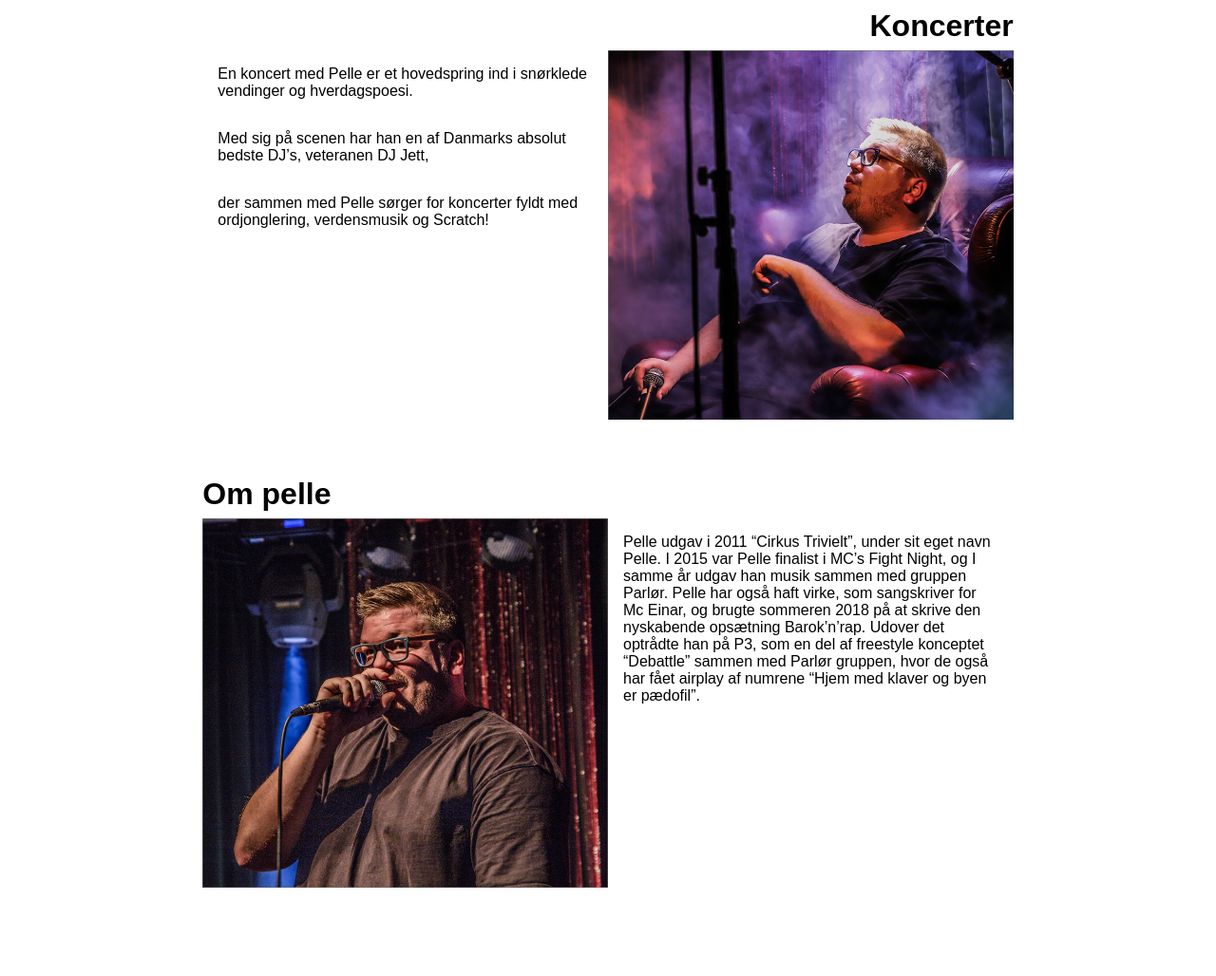
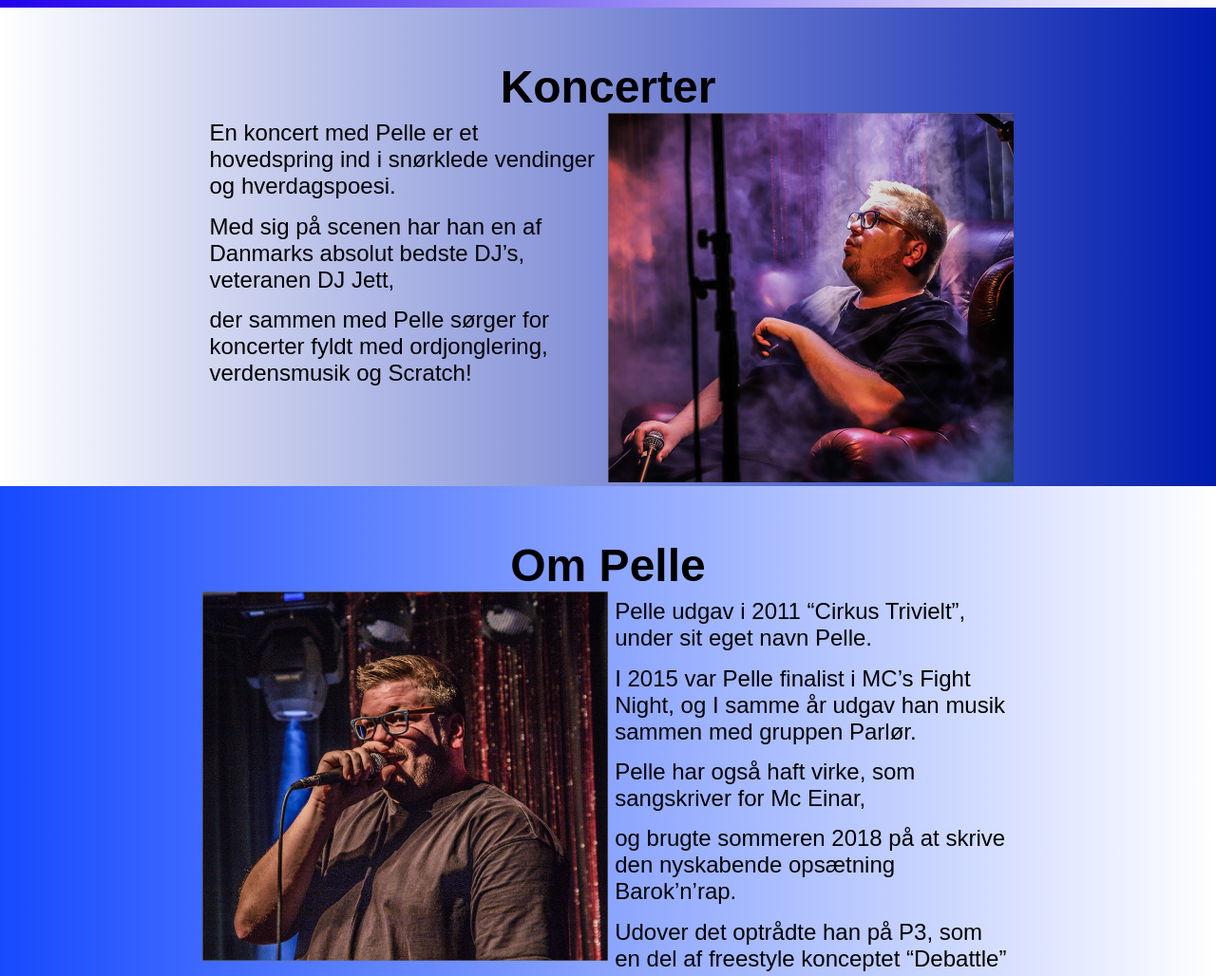
Before and after one commit to Ni-knight-of-Ni/Musiker, a plain HTML site: page index.html in a window 1280 px wide. Shown: the part 1772-2800 px from the top of the page at 95% size. Drawn offline with Linux system fonts and the light colour scheme; a web font is replaced by a local one.

Commit message:
added more code in css, and html n more images

```diff
--- a/index.html
+++ b/index.html
@@ -15,6 +15,9 @@
 
   <body>
     <div class="wrapper">
+      <section class="BackgroundImg">
+
+      </section>
       <!--  -->
       <nav id="Nav_bar">
         <section class="toggle-btn" onclick="toggleSidebar()"><a>
@@ -66,7 +69,7 @@
 
   </article>
   <article class="rapferatBillede">
-    <img class="rapferatImg" src="Billeder/Pelle_billede_1.png" alt="Yousee logo">
+    <img class="rapferatImg" src="Billeder/Pelle_billede_5.png" alt="Yousee logo">
   </article>
   <article class="rapferatText">
     <p>Rapferat er en rytmisk opsummering af dit arrangement eller begivenhed.</p>
@@ -82,7 +85,7 @@
     <h2 class="Text_Header">Freestyle</h2>
   </article>
   <article class="freestyleBillede">
-    <img class="freestyleImg" src="Billeder/Pelle_billede_2.png" alt="">
+    <img class="freestyleImg" src="Billeder/Pelle_billede_6.png" alt="">
   </article>
   <article class="freestyleText">
     <p>Freestylerap er improviserede rim skabt i nuet. Det skal underholde,</p>
@@ -111,7 +114,7 @@
 <section class="omPelle">
   <anchor id="omPelle_Achor"></anchor>
   <article class="omPelleHeadline">
-    <h2 class="omPelleH2">Om pelle</h2>
+    <h2 class="omPelleH2">Om Pelle</h2>
   </article>
   <article class="omPelleBillede">
       <img class="omPelleImg" src="Billeder/Pelle_billede_4.png" alt="">
@@ -140,16 +143,14 @@
     <p>hvor de også har fået airplay af numrene “Hjem med klaver og byen er pædofil”.</p>
 -->
 <!--version 2 -->
-    <p>
-    Pelle udgav i 2011 “Cirkus Trivielt”, under sit eget navn Pelle.
-    I 2015 var Pelle finalist i MC’s Fight Night, og I samme år udgav han musik sammen med gruppen Parlør.
-    Pelle har også haft virke, som sangskriver for Mc Einar,
-    og brugte sommeren 2018 på at skrive den nyskabende opsætning Barok’n’rap.
-    Udover det optrådte han på P3, som en del af freestyle konceptet “Debattle” sammen med Parlør gruppen,
-    hvor de også har fået airplay af numrene “Hjem med klaver og byen er pædofil”.</p>
+    <p>Pelle udgav i 2011 “Cirkus Trivielt”, under sit eget navn Pelle.</p>
+    <p>I 2015 var Pelle finalist i MC’s Fight Night, og I samme år udgav han musik sammen med gruppen Parlør.</p>
+    <p>Pelle har også haft virke, som sangskriver for Mc Einar,</p>
+    <p>og brugte sommeren 2018 på at skrive den nyskabende opsætning Barok’n’rap.</p>
+    <p>Udover det optrådte han på P3, som en del af freestyle konceptet “Debattle” sammen med Parlør gruppen,</p>
+    <p>hvor de også har fået airplay af numrene “Hjem med klaver og byen er pædofil”.</p>
   </article>
 </section>
-
 
 
 <section class="bookPelle">
@@ -165,13 +166,10 @@
   <article class="bookPelleText">
 <!-- IDEA: ændre <br> til noget andet padding? margin? -->
     <p>Book Pelle indenfor:</p>
-    <br>
+
     <p>Rapferater</p>
-    <br>
     <p>Koncerter</p>
-    <br>
     <p>Freestyle</p>
-    <br>
     <p>Kontaktinfo:</p>
 
     <p>tlf: 30 23 66 89</p>
--- a/style.css
+++ b/style.css
@@ -173,7 +173,6 @@ p{font-size: 1em;
 
 .wrapper{
   display: grid;
-
   grid-auto-rows: minmax(50px, auto);
   max-width: 100%;
   grid-template-areas:
@@ -187,8 +186,8 @@ p{font-size: 1em;
 
 /* ændring så det få til hvordan vi vil have mobil version til at være */
 
+.coverBillede{
 
-.coverBillede{
   display: grid;
   grid-template-areas:
   "CM_V   CM_V  CM_V    CM_V"
@@ -203,6 +202,7 @@ p{font-size: 1em;
 }
 
 .CoverMain_video{
+
   display: flex;
   justify-content: center;
 
@@ -248,6 +248,7 @@ margin: 0 1em 0 1em;
 }
 
 .rapferat{
+  background-image: linear-gradient(to left, #00086F, #FFFFFF);
   display: grid;
   grid-template-areas:
   "RF_H"
@@ -257,6 +258,7 @@ margin: 0 1em 0 1em;
 
 
 .freestyle{
+  background-image: linear-gradient(to right, #2300EB, #FFFFFF); /* kan sætte % på det*/
   display: grid;
   grid-template-areas:
   "FS_H"
@@ -265,6 +267,7 @@ margin: 0 1em 0 1em;
 }
 
 .koncerter{
+    background-image: linear-gradient(to left, #001CAD, #FFFFFF);
   display: grid;
   grid-template-areas:
   "KC_H"
@@ -273,6 +276,7 @@ margin: 0 1em 0 1em;
 }
 
 .omPelle{
+    background-image: linear-gradient(to right, #174AFF, #FFFFFF);
   display: grid;
   grid-template-areas:
   "OP_H"
@@ -281,6 +285,7 @@ margin: 0 1em 0 1em;
 }
 
 .bookPelle{
+    background-image: linear-gradient(to left, #3D73FF, #FFFFFF);
   display: grid;
   grid-template-areas:
   "BP_H"
@@ -300,10 +305,12 @@ margin: 0 1em 0 1em;
 
 
 /* desktop text styling*/
-h2{} /* headline styling */
+h2{font-size: 3em;
+  font-weight: bold;} /* headline styling */
 
 
-p{} /*  paragraft styling*/
+p{font-size: 1.5em;
+  padding: 0.3em;} /*  paragraft styling*/
 
 
 
@@ -378,9 +385,6 @@ margin: 0 0.5em 0 0.5em;
 }
 
 
-
-
-
 /* --------------------------------------------------- */
 
 
@@ -402,7 +406,7 @@ margin: 0 0.5em 0 0.5em;
   ". RF_T RF_T RF_B RF_B .";
   }
 .rapferatHeadline {
-  text-align: right;
+  text-align: center;
   padding-top: 3.5em;
 }
 
@@ -412,6 +416,7 @@ margin: 0 0.5em 0 0.5em;
   ". FS_B FS_B FS_T FS_T .";
 }
 .freestyleHeadline{
+    text-align: center;
     padding-top: 3.5em;
 }
 
@@ -422,7 +427,7 @@ margin: 0 0.5em 0 0.5em;
   ".  KC_T KC_T KC_B KC_B.";
 }
 .koncerterHeadline{
-  text-align: right;
+  text-align: center;
   padding-top: 3.5em;
 }
 
@@ -433,6 +438,7 @@ margin: 0 0.5em 0 0.5em;
   ". OP_B OP_B OP_T OP_T .";
 }
 .omPelleHeadline{
+  text-align: center;
   padding-top: 3.5em;
 }
 
```
Also changed, not shown: main.js (+0 -9 lines), Billeder/Pelle_billede_5.png (added), Billeder/Pelle_billede_6.png (added), 1 other file.
